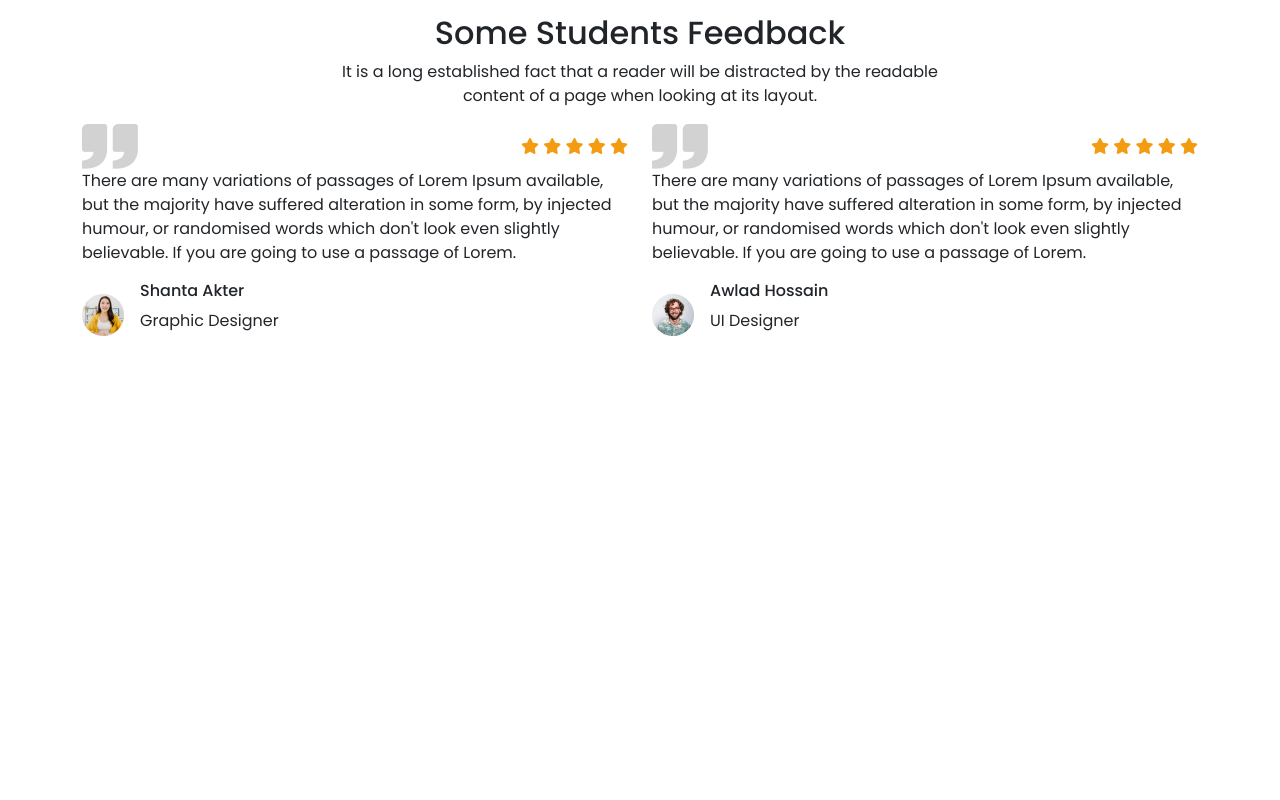
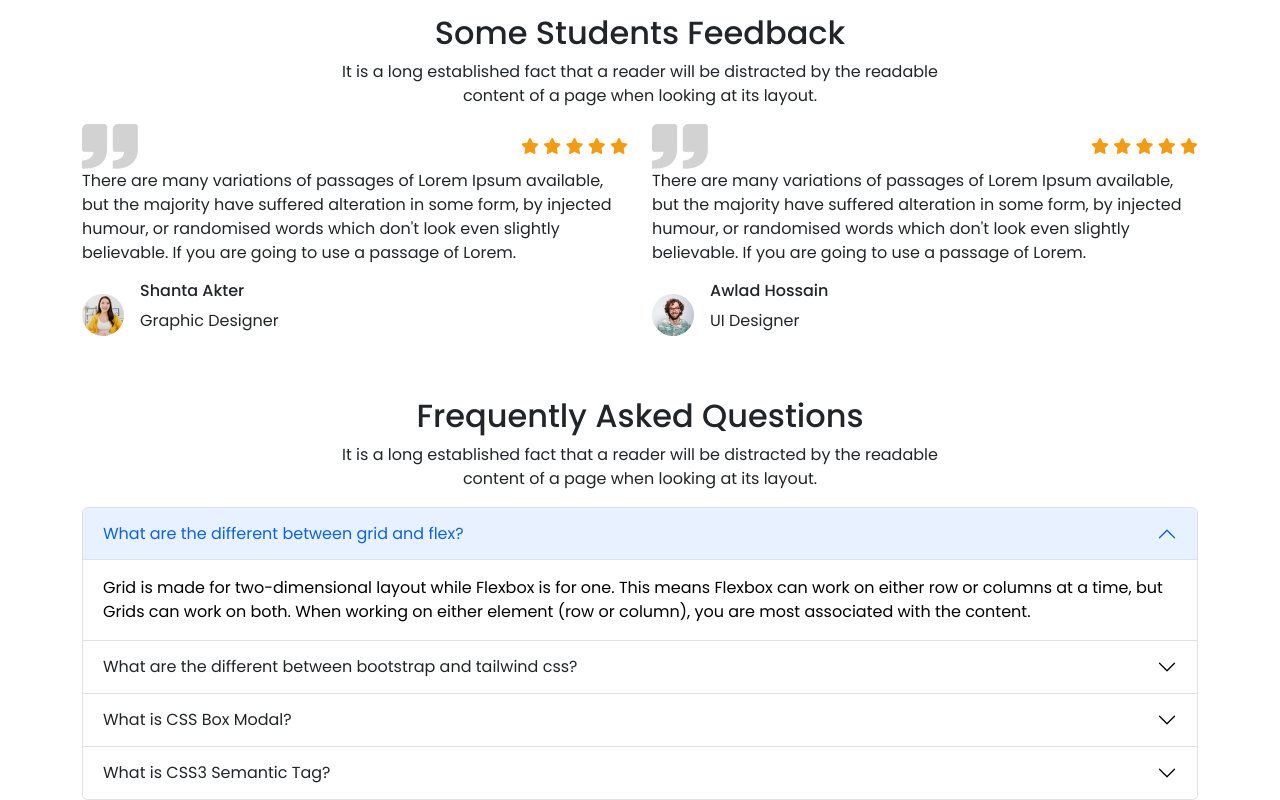
Before and after one commit to subhadas1986/digital-education-website, a plain HTML site: page index.html in a window 1280 px wide. Shown: the part 3503-4303 px from the top of the page. Before the commit the page ends 3852 px from the top, so only its background shows below. Drawn offline with nearby package versions, Linux system fonts and the light colour scheme.

Commit message:
Frequently Question Added

```diff
--- a/index.html
+++ b/index.html
@@ -320,7 +320,9 @@
           </div>
      </section>
      <!-- Students area ends -->
-     <section class="container">
+
+     <!-- Students feedback area start -->
+     <section class="container mb-5">
         <h2 class="text-center">Some Students Feedback</h2>
         <p class="text-center">It is a long established fact that a reader will be distracted by the readable<br> content of a page when looking at its layout.</p>
         <div class="row">
@@ -370,6 +372,65 @@
           </div>
         </div>
      </section>
+     <!-- Students feedback area ends -->
+     <section class="container">
+      <h2 class="text-center">Frequently Asked Questions</h2>
+      <p class="text-center">It is a long established fact that a reader will be distracted by the readable<br> content of a page when looking at its layout.</p>
+      <div class="row">
+        <div class="col-lg-12 col-md-12 col-sm-12">
+          <div class="accordion" id="accordionExample">
+            <div class="accordion-item">
+              <h2 class="accordion-header" id="headingOne">
+                <button class="accordion-button" type="button" data-bs-toggle="collapse" data-bs-target="#collapseOne" aria-expanded="true" aria-controls="collapseOne">
+                  What are the different between grid and flex?
+                </button>
+              </h2>
+              <div id="collapseOne" class="accordion-collapse collapse show" aria-labelledby="headingOne" data-bs-parent="#accordionExample">
+                <div class="accordion-body">
+                  Grid is made for two-dimensional layout while Flexbox is for one. This means Flexbox can work on either row or columns at a time, but Grids can work on both. When working on either element (row or column), you are most associated with the content.
+                </div>
+              </div>
+            </div>
+            <div class="accordion-item">
+              <h2 class="accordion-header" id="headingTwo">
+                <button class="accordion-button collapsed" type="button" data-bs-toggle="collapse" data-bs-target="#collapseTwo" aria-expanded="false" aria-controls="collapseTwo">
+                  What are the different between bootstrap and tailwind css?
+                </button>
+              </h2>
+              <div id="collapseTwo" class="accordion-collapse collapse" aria-labelledby="headingTwo" data-bs-parent="#accordionExample">
+                <div class="accordion-body">
+                  Tailwind CSS is a utility-based framework based on CSS. It provides a catalog of CSS classes that makes the process of styling more convenient. Tailwind is not a UI Kit like Bootstrap, Foundation, or Bulma. It does not provide ready-made design blocks..
+                </div>
+              </div>
+            </div>
+            <div class="accordion-item">
+              <h2 class="accordion-header" id="headingThree">
+                <button class="accordion-button collapsed" type="button" data-bs-toggle="collapse" data-bs-target="#collapseThree" aria-expanded="false" aria-controls="collapseThree">
+                  What is CSS Box Modal?
+                </button>
+              </h2>
+              <div id="collapseThree" class="accordion-collapse collapse" aria-labelledby="headingThree" data-bs-parent="#accordionExample">
+                <div class="accordion-body">
+                  In CSS we broadly have two types of boxes — block boxes and inline boxes. The type refers to how the box behaves in terms of page flow and in relation to other boxes on the page. Boxes have an inner display type and an outer display type..
+                </div>
+              </div>
+            </div>
+            <div class="accordion-item">
+              <h2 class="accordion-header" id="headingThree">
+                <button class="accordion-button collapsed" type="button" data-bs-toggle="collapse" data-bs-target="#collapseThree" aria-expanded="false" aria-controls="collapseThree">
+                  What is CSS3 Semantic Tag?
+                </button>
+              </h2>
+              <div id="collapseThree" class="accordion-collapse collapse" aria-labelledby="headingThree" data-bs-parent="#accordionExample">
+                <div class="accordion-body">
+                  Syntax and Semantics. Syntax is the arrangement of elements and attributes to create well-formed documents. Semantics is concerned with meaning. In HTML, this is the purpose of elements and attributes, and the logical (sense and reference) relationship between elements and the attributes of those elements.
+                </div>
+              </div>
+            </div>
+          </div>
+        </div>
+      </div>
+     </section>
  </main>
 
 
```
